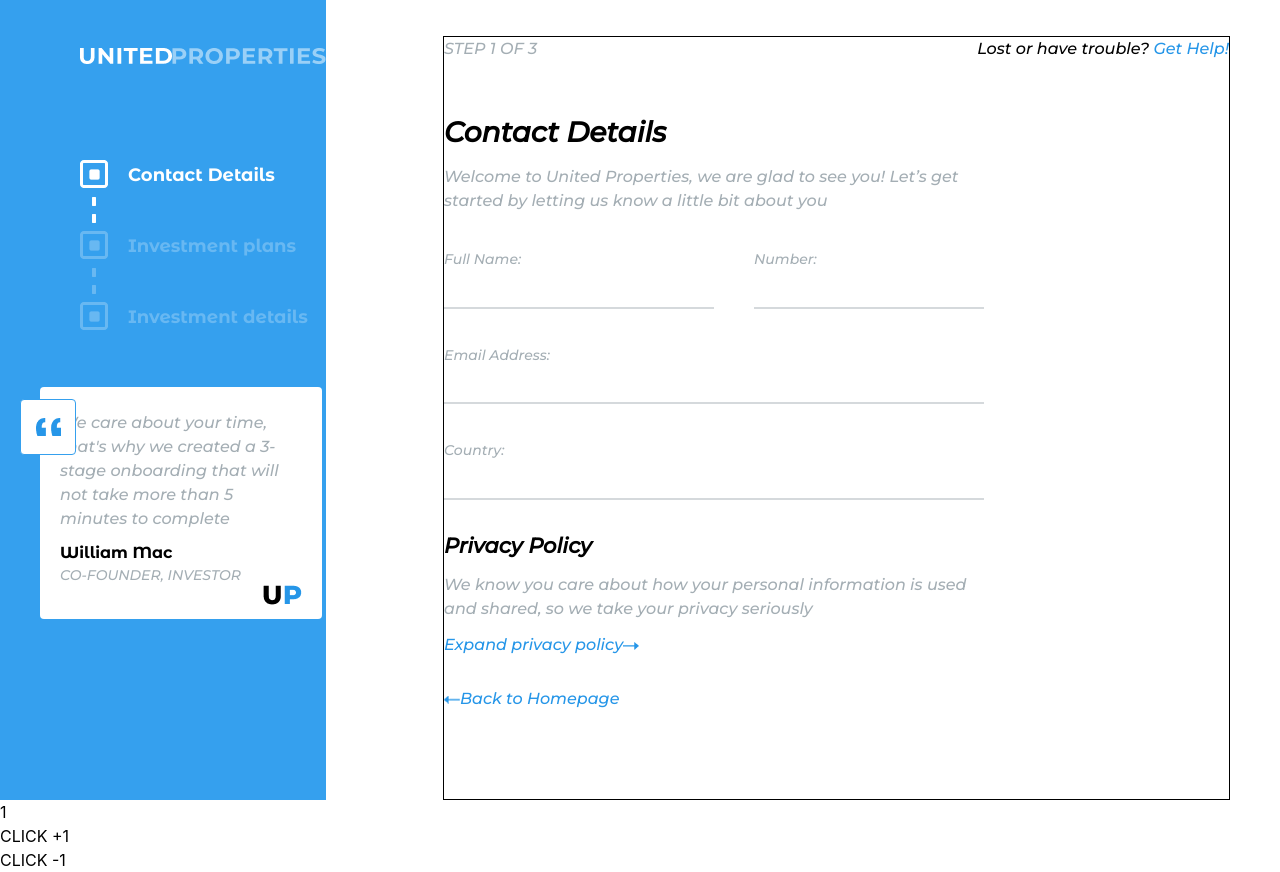
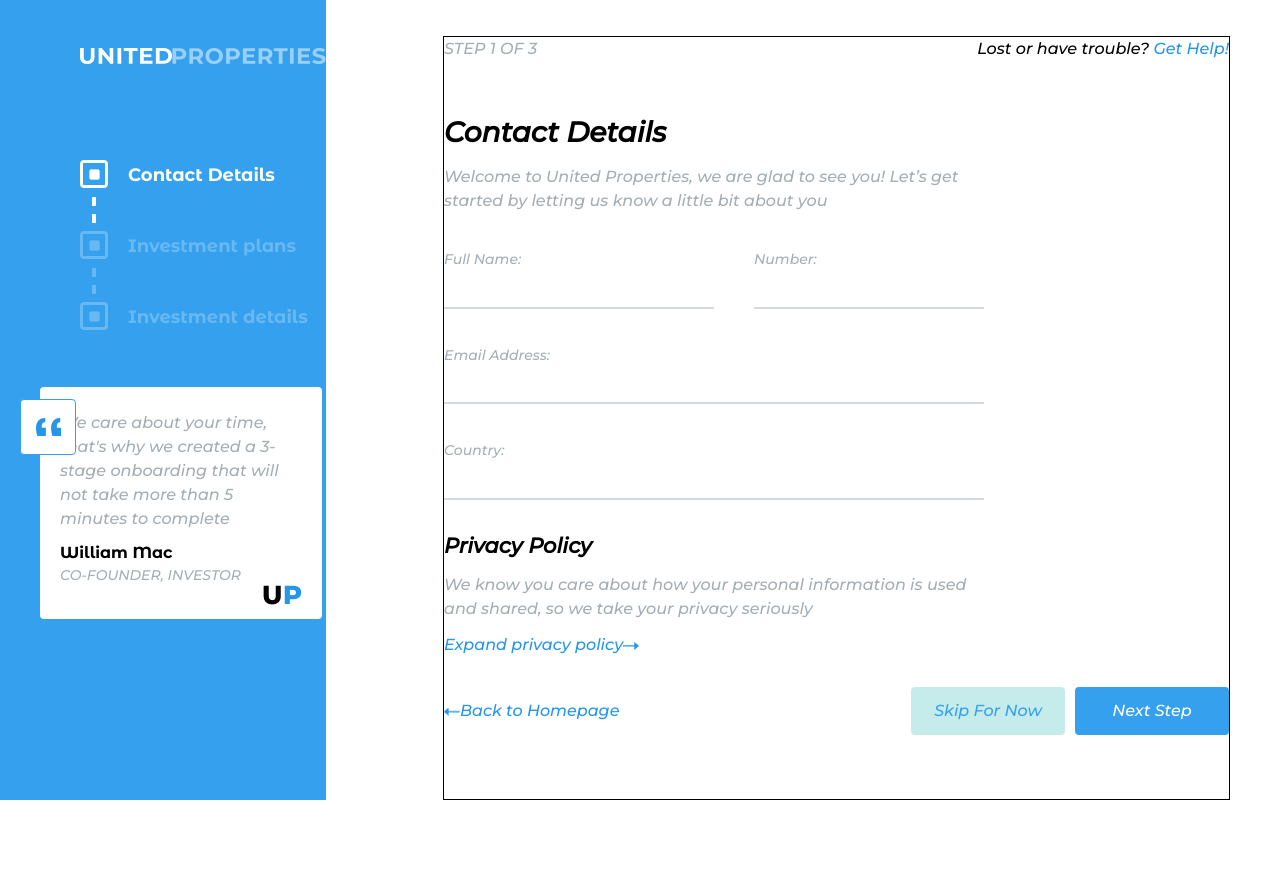
Before and after one commit to Frenzarectah/Investment_plan, a React (Create React App) app: page / in a window 1280 px wide. After the commit the page ends 800 px from the top, so only its background shows below. Built offline with nearby package versions, Linux system fonts and the light colour scheme.

Commit message:
adding the footer

```diff
--- a/src/App.js
+++ b/src/App.js
@@ -24,10 +24,6 @@ function App() {
 
   //setting funct to close the privacy
   const closePrivacy = ()=> document.getElementById("privacy").style.display="none";
-
-  //setting higher level setter functs to limit the "page" state
-  const setPageMax = ()=> page<3?setPage(page+1):setPage(page);
-  const setPageMin = ()=> page>1?setPage(page-1):setPage(page);
 
   return (
     //takes the status and puts it into context
@@ -65,9 +61,6 @@ function App() {
       </div>
       </div>
       </div>
-      <div>{page}</div>
-    <p className="text-black" onClick={()=>setPageMax()}>CLICK +1</p>
-    <p className='text-black' onClick={()=>setPageMin()}>CLICK -1</p>
     </globale.Provider>
   );
 }
--- a/src/components/Footer/Footer.js
+++ b/src/components/Footer/Footer.js
@@ -3,14 +3,21 @@ import { globale } from "../../App";
 import App from "../../App";
 import arrow from "./assets/arrow_left.png";
 const Footer = () =>{
-    const [page,setPage] = useContext(globale);
+    const [page,setPage,pageInfo] = useContext(globale);
+      //setting higher level setter functs to limit the "page" state
+  const setPageMax = ()=> page<3?setPage(page+1):setPage(page);
+  const setPageMin = ()=> page>1?setPage(page-1):setPage(page);
     return(
-        <footer className="mt-[30px] mr-0 w-full flex flex-row">
-            <div className="text-[16px] text-[#2696E8] flex flex-row items-baseline">
-            <a href="#" onClick={()=>setPage(page+1)}>
+        <footer className="mt-[30px] mr-0 w-full flex flex-row justify-between items-baseline">
+            <div className="w-1/3 text-[16px] text-[#2696E8] flex flex-row items-baseline">
+            <a href="#" onClick={()=>setPageMin()}>
                 <img style={{width:"16px",height:"8px"}} src={arrow}/>
             </a>
             <span>Back to Homepage</span>
+            </div>
+            <div>
+                <button className="w-[154px] h-[48px] mx-[10px] bg-[#c5eceb] text-[#35a0ee] rounded montserrat" onClick={()=>setPageMax()}>Skip For Now</button>
+                <button className="w-[154px] h-[48px] bg-[#35a0ee] text-white rounded montserrat">Next Step</button>
             </div>
         </footer>
     )
```
Also changed, not shown: 1 other file (tests, documents, lock files or other folders).
